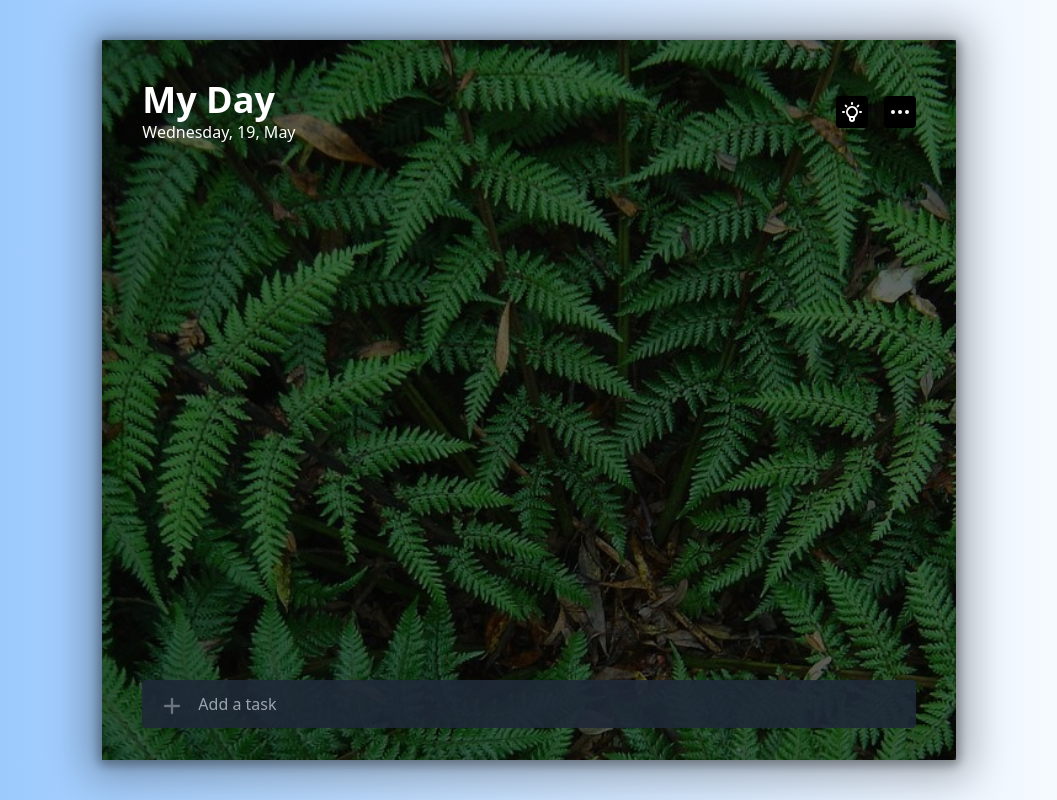
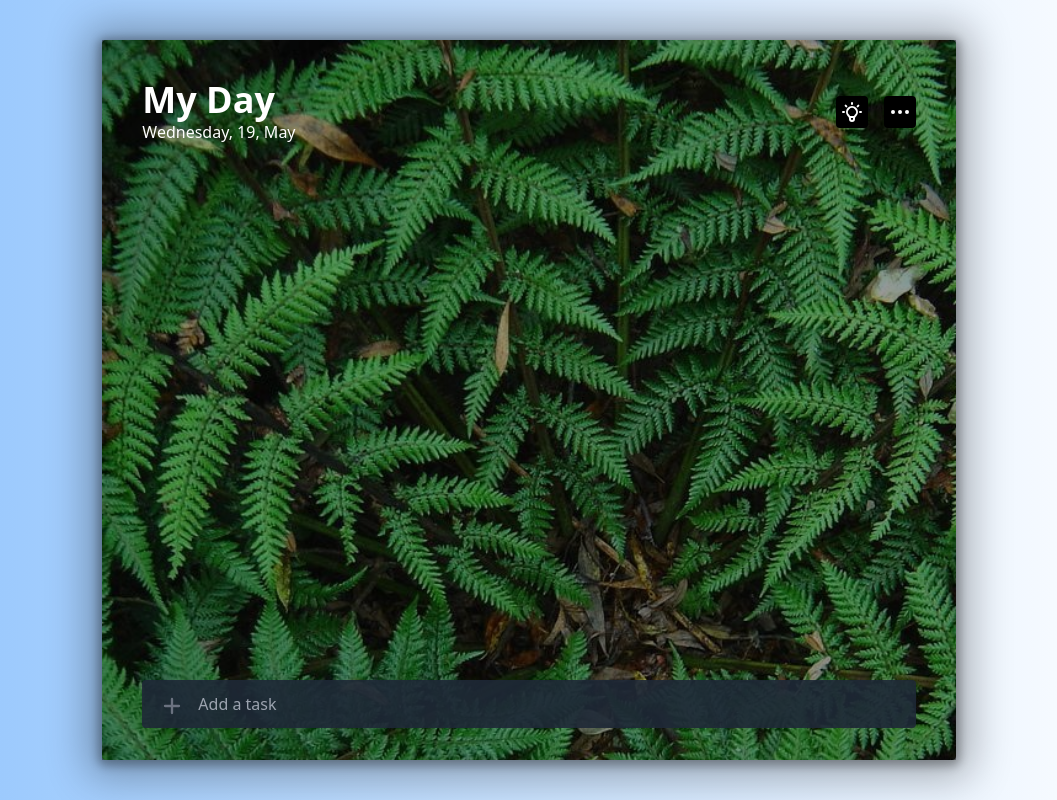
Before and after one commit to Stewart86/UI-challenge-ms-todo, a React (Create React App) app: page / in a window 1280 px wide. Shown: the whole page, without its empty margins (111-1168 px from the left). Built offline with nearby package versions, Linux system fonts and the light colour scheme.

Commit message:
Update Todo.jsx

```diff
--- a/src/containers/Todo.jsx
+++ b/src/containers/Todo.jsx
@@ -1,6 +1,5 @@
 import { AddTask } from "../components/AddTask"
 import { MyDay } from "../components/MyDay"
-import React from "react"
 import { TaskList } from "../components/TaskList"
 import fern from "../images/ferns.jpg"
 
@@ -13,7 +12,7 @@ export const Todo = () => {
         boxShadow:
           "0px 2px 40px 15px rgba(0,0,0,0.3),0px 2px 10px 4px rgba(0,0,0,0.3)",
       }}>
-      <div className='flex flex-col bg-black bg-opacity-60 justify-between h-full'>
+      <div className='flex flex-col bg-black bg-opacity-40 justify-between h-full'>
         <div className='flex flex-col flex-start h-5/6 overflow-auto'>
           <MyDay />
           <TaskList />
```
